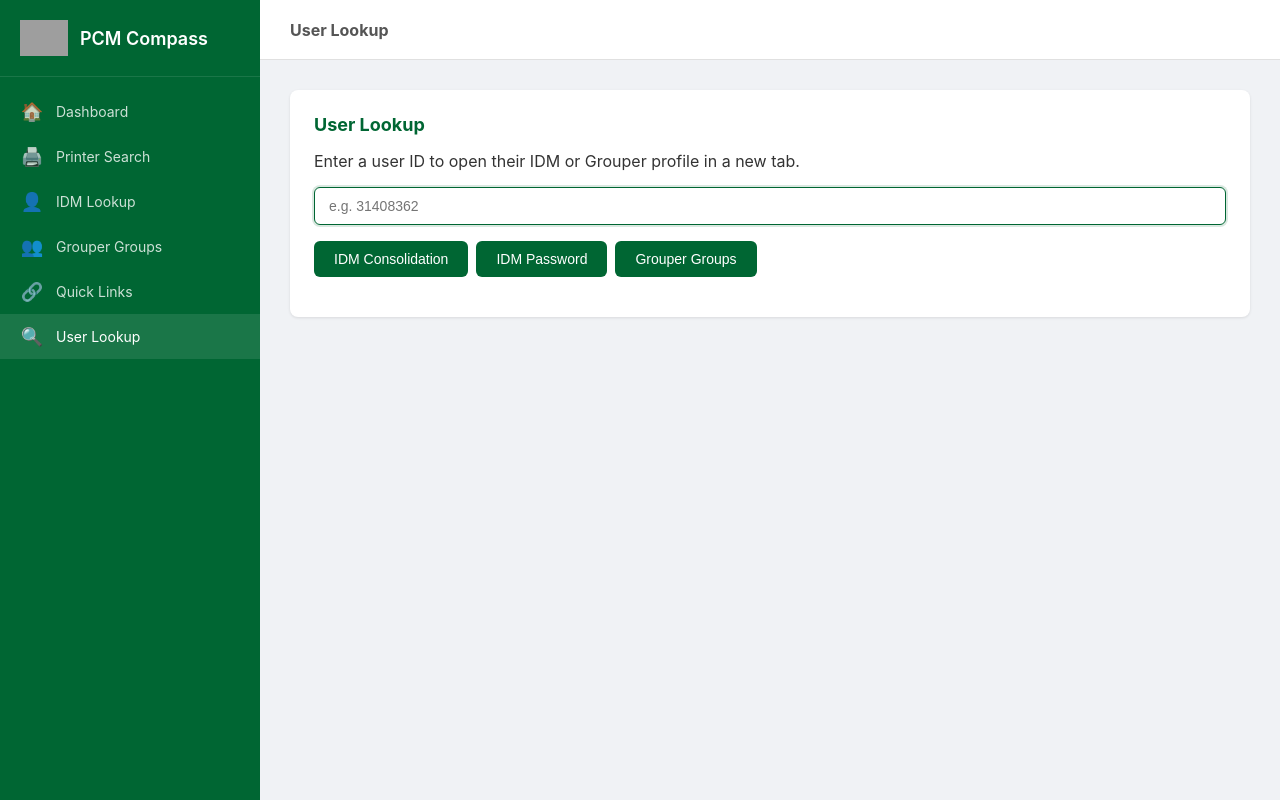
After one commit to giiftmor/pcm_printer_search, a Flask app: page /user-lookup in a window 1280 px wide. The commit adds this page. Run offline with Flask 2, Linux system fonts and the light colour scheme; grey boxes are pictures that could not be loaded.

Commit message:
feat: add user_lookup web template and route

```diff
--- a/templates/base.html
+++ b/templates/base.html
@@ -34,6 +34,10 @@
                 <span class="icon">🔗</span>
                 <span>Quick Links</span>
             </a>
+            <a href="/user-lookup" class="{% if request.path == '/user-lookup' %}active{% endif %}">
+                <span class="icon">🔍</span>
+                <span>User Lookup</span>
+            </a>
         </div>
     </nav>
 
--- a/templates/dashboard.html
+++ b/templates/dashboard.html
@@ -23,5 +23,10 @@
         <h3>Quick Links</h3>
         <p>Quick access to NWU IT service desk tools.</p>
     </a>
+    <a href="/user-lookup" class="dashboard-card">
+        <div class="card-icon">🔍</div>
+        <h3>User Lookup</h3>
+        <p>Open IDM or Grouper profiles for a user in new tabs.</p>
+    </a>
 </div>
 {% endblock %}
--- a/templates/routes.py
+++ b/templates/routes.py
@@ -26,3 +26,8 @@ def grouper():
 @pages_bp.route("/quick-links")
 def quick_links():
     return render_template("quick_links.html")
+
+
+@pages_bp.route("/user-lookup")
+def user_lookup():
+    return render_template("user_lookup.html")
--- /dev/null
+++ b/templates/user_lookup.html
@@ -0,0 +1,56 @@
+{% extends "base.html" %}
+{% block title %}PCM Compass - User Lookup{% endblock %}
+{% block header %}User Lookup{% endblock %}
+{% block content %}
+<div class="card">
+    <h3>User Lookup</h3>
+    <p>Enter a user ID to open their IDM or Grouper profile in a new tab.</p>
+
+    <div class="search-group">
+        <input type="text" id="userId" placeholder="e.g. 31408362" autofocus>
+    </div>
+
+    <div class="search-group">
+        <button class="btn btn-primary" onclick="openLookup('idm_consolidation')">
+            IDM Consolidation
+        </button>
+        <button class="btn btn-primary" onclick="openLookup('idm_password')">
+            IDM Password
+        </button>
+        <button class="btn btn-primary" onclick="openLookup('grouper')">
+            Grouper Groups
+        </button>
+    </div>
+</div>
+
+<script>
+async function openLookup(type) {
+    const userId = document.getElementById('userId').value.trim();
+    if (!userId) {
+        alert('Please enter a user ID');
+        return;
+    }
+
+    try {
+        const resp = await fetch(`/api/user-lookup/urls?user_id=${encodeURIComponent(userId)}`);
+        const data = await resp.json();
+
+        if (data.error) {
+            alert(data.error);
+            return;
+        }
+
+        const url = data.urls[type];
+        if (url) {
+            window.open(url, '_blank');
+        }
+    } catch (err) {
+        alert('Error: ' + err.message);
+    }
+}
+
+document.getElementById('userId').addEventListener('keypress', (e) => {
+    if (e.key === 'Enter') openLookup('idm_consolidation');
+});
+</script>
+{% endblock %}
```
